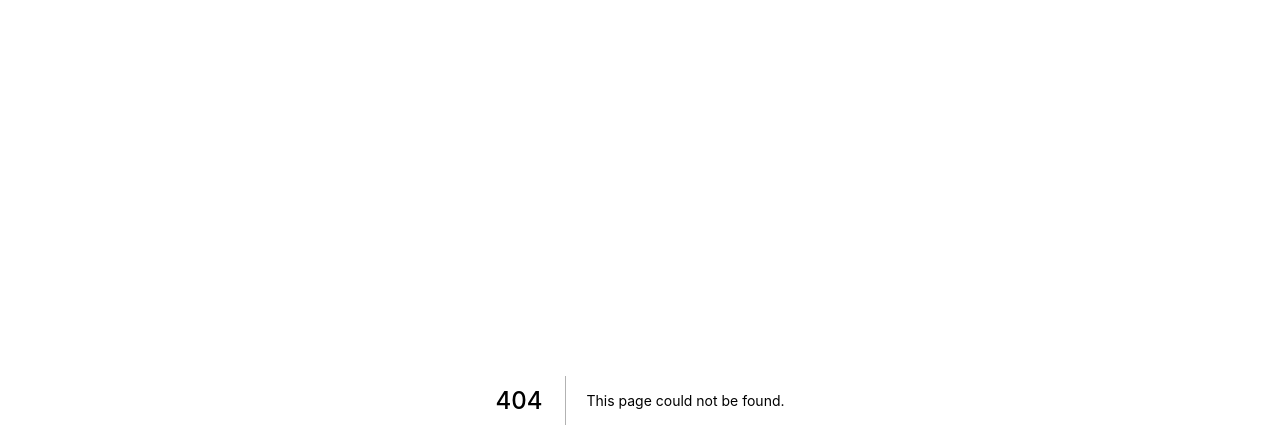
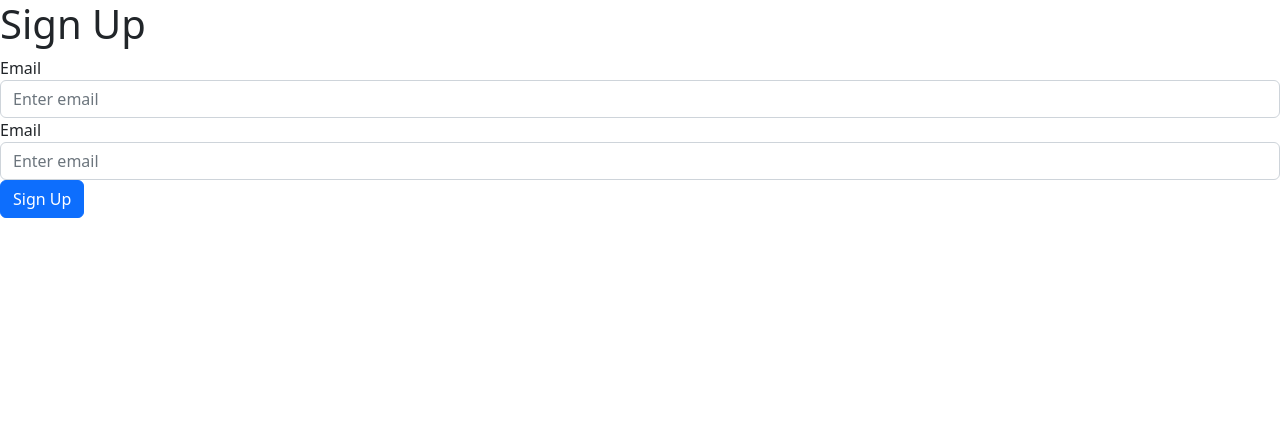
Before and after one commit to pRob3/ticketing, a Next.js app in the folder client/: page /auth/signup in a window 1280 px wide. Before the commit this address had no page. Shown: the top 448 px of the page. Built offline with nearby package versions, Linux system fonts and the light colour scheme.

Commit message:
Add Sign Up Form

```diff
--- /dev/null
+++ b/client/pages/auth/signup.js
@@ -0,0 +1,30 @@
+const Signup = () => {
+  return (
+    <form>
+      <h1>Sign Up</h1>
+      <div className='form-group'>
+        <label htmlFor='email'>Email</label>
+        <input
+          type='email'
+          className='form-control'
+          id='email'
+          aria-describedby='emailHelp'
+          placeholder='Enter email'
+        />
+      </div>
+      <div className='form-group'>
+        <label htmlFor='password'>Email</label>
+        <input
+          type='password'
+          className='form-control'
+          id='password'
+          aria-describedby='passwordHelp'
+          placeholder='Enter email'
+        />
+      </div>
+      <button className='btn btn-primary'>Sign Up</button>
+    </form>
+  );
+};
+
+export default Signup;
```
